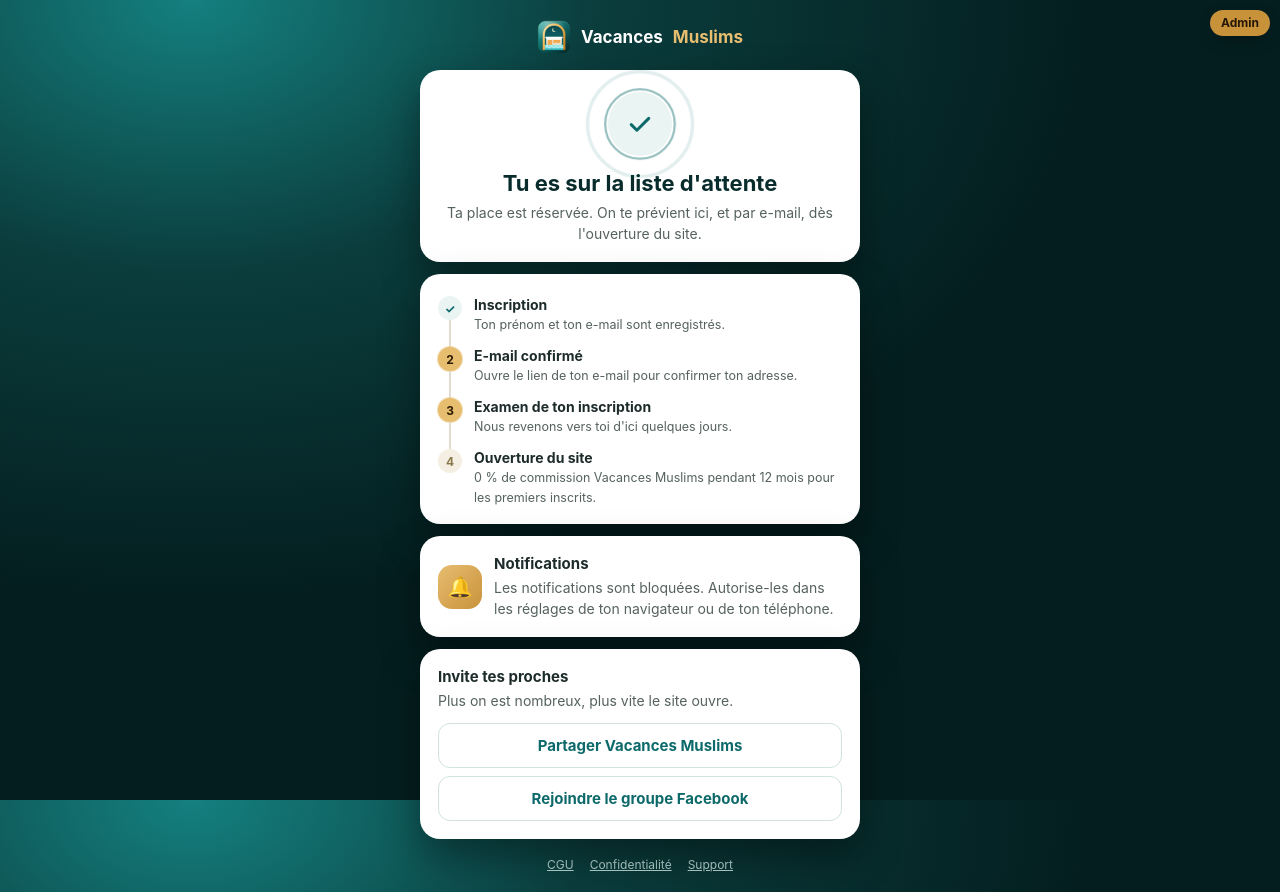
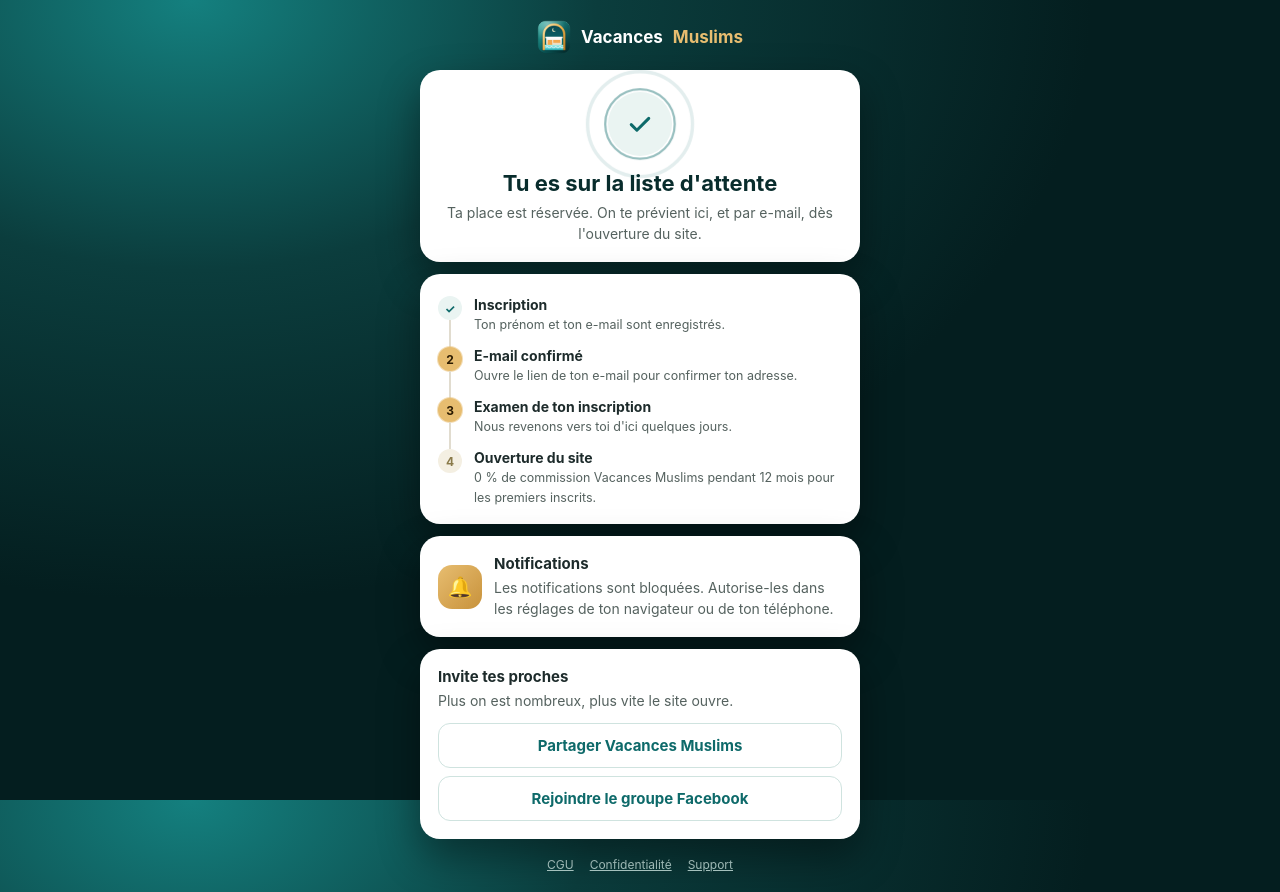
Before and after one commit to baziventillateur/vacancesmuslims, a plain HTML site: page app.html in a window 1280 px wide. Drawn offline with Linux system fonts and the light colour scheme; no server answers.

Commit message:
App : retrait du bouton Admin temporaire
Co-Authored-By: Claude Sonnet 5.5 <noreply@anthropic.com>
Claude-Session: https://claude.ai/code/session_013cMX3gL9Zjro24C1N5QqFG

```diff
--- a/app.html
+++ b/app.html
@@ -60,8 +60,6 @@ p{margin:0;font-size:14px;line-height:1.5;color:var(--muted)}
 <script>['gesturestart','gesturechange','gestureend'].forEach(function(e){document.addEventListener(e,function(x){x.preventDefault()})});document.addEventListener('touchmove',function(e){if(e.touches.length>1)e.preventDefault()},{passive:false});var _t=0;document.addEventListener('touchend',function(e){var n=Date.now();if(n-_t<350)e.preventDefault();_t=n},{passive:false});</script>
 </head>
 <body>
-<a id="vm-admin-tmp" href="/admin.html" style="position:fixed;top:max(10px,env(safe-area-inset-top));right:10px;z-index:60;background:#C8923B;color:#241705;font:700 12px/1 Inter,system-ui,sans-serif;padding:7px 11px;border-radius:99px;text-decoration:none;box-shadow:0 6px 16px -6px rgba(0,0,0,.5)">Admin</a>
-<!-- TEMPORAIRE : à retirer -->
 <div class="brand"><img src="assets/icon-192.png" alt="" width="34" height="34">Vacances <span>Muslims</span></div>
 <main class="wrap">
 
```
